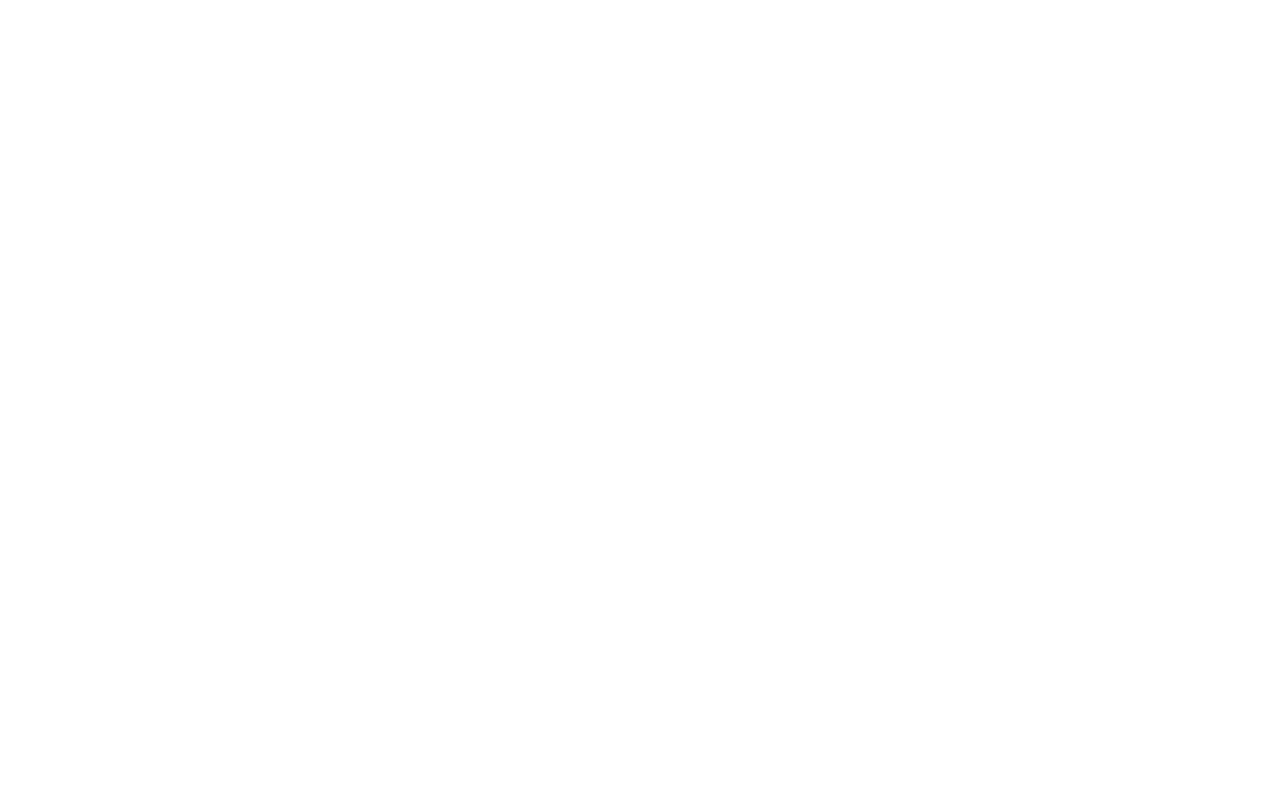
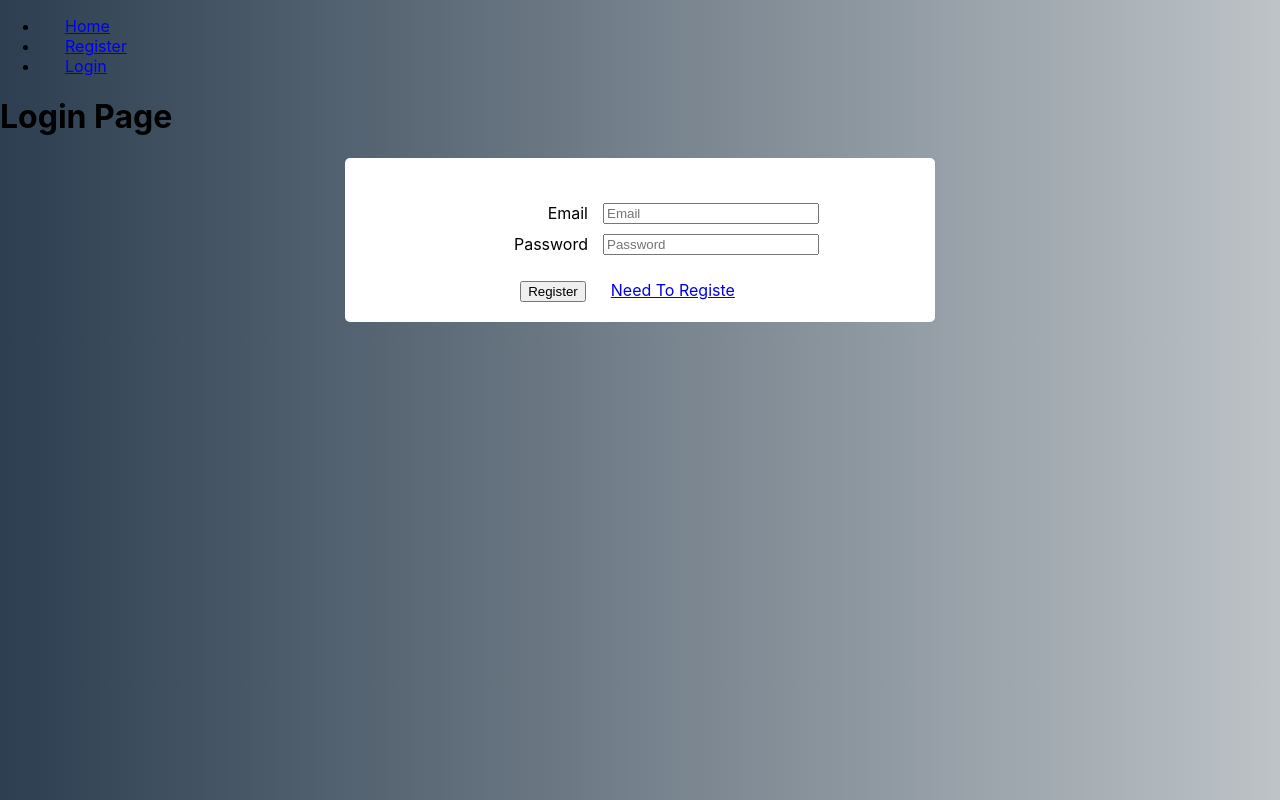
Before and after one commit to snipexx122/YALLA_PS, a React (Create React App) app in the folder yallaps/: page /login in a window 1280 px wide. Before the commit this address had no page. Built offline with nearby package versions, Linux system fonts and the light colour scheme.

Commit message:
good news no errors

```diff
--- a/yallaps/src/App.js
+++ b/yallaps/src/App.js
@@ -1,4 +1,4 @@
-import {  Routes, Route, Outlet } from 'react-router-dom';
+/*import {  Routes, Route, Outlet } from 'react-router-dom';
 import './App.css';
 import Home from './components/home';
 import Layout from './components/layout';
@@ -10,7 +10,9 @@
 function App() {
   return (
       <div>
+
           <Routes path="/" element={<Layout />}>
+
               <Route index element={<Home />} />
               <Route path="./components/registrationForm" element={<RegistrationForm />} />
               <Route path="./components/login" element={<Login />} />
@@ -21,4 +23,4 @@
 
 
 
-export default App;
+export default App;*/
--- a/yallaps/src/components/home.js
+++ b/yallaps/src/components/home.js
@@ -4,7 +4,7 @@
 
 const Home = () => {
     return (
-        <div>
+        <div name="home">
             <h1>Home</h1>
             <p>Welcome</p>
         </div>
--- a/yallaps/src/components/layout.js
+++ b/yallaps/src/components/layout.js
@@ -1,8 +1,8 @@
-import React from 'react';
+
 import './style.css';
-import RegistrationForm from './registrationForm';
-import Login from './login';
+
 import { Outlet, Link} from "react-router-dom";
+
 
 function Layout () {
     return (
@@ -14,10 +14,10 @@
                     <Link to="/">Home</Link>
                 </li>
                 <li>
-                    <Link to="registrationForm">Register</Link>
+                    <Link to="/registrationForm">Register</Link>
                 </li>
                 <li>
-                    <Link to="login">Login</Link>
+                    <Link to="/login">Login</Link>
                 </li>
                 </ul>
             </nav>
--- a/yallaps/src/components/login.js
+++ b/yallaps/src/components/login.js
@@ -16,10 +16,6 @@
         }
     }
 
-    function formValidate(){
-        return email.length>0&&password.length>0;
-    }
-
 
     function sayDone(){
         console.log("Done");
@@ -27,11 +23,13 @@
 
     return (
 
-        <div className="form">
+      <div name="login">
+            <h1>Login Page</h1>
+            <div  className="form">
                 <div className="form-body">
                 <div className="email">
                         <label className="form__label" for="email">Email </label>
-                    <input  type="tel" id="email" className="form__input" value={email} onChange = {(e) => handleInputChange(e)} placeholder="Email"/>
+                        <input  type="email" id="email" className="form__input" value={email} onChange = {(e) => handleInputChange(e)} placeholder="Email"/>
                     </div>
                     <div className="password">
                         <label className="form__label" for="password">Password </label>
@@ -39,8 +37,9 @@
                     </div>
                 </div>
                 <div class="footer">
-                <button disabled={!formValidate()} onClick={()=>sayDone()}  type="submit" class="btn">Register</button>
-                <a href="#">Need To Registed</a>
+                    <button onClick={()=>sayDone()}  type="submit" class="btn">Register</button>
+                    <a href="#">Need To Registe</a>
+                </div>
             </div>
       </div>
     );
--- a/yallaps/src/components/registrationForm.js
+++ b/yallaps/src/components/registrationForm.js
@@ -36,6 +36,8 @@
         console.log(firstName,lastName,email,phone,password,confirmPassword);
     }
     return(
+      <div name="registrationForm">
+            <h1>Registration Page</h1>
             <div className="form">
                 <div className="form-body">
                     <div className="username">
@@ -46,11 +48,11 @@
                         <label className="form__label" for="lastName">Last Name </label>
                         <input  type="text" name="" id="lastName" value={lastName}  className="form__input" onChange = {(e) => handleInputChange(e)} placeholder="LastName"/>
                     </div>
-                <div className="email">
+                    <div className="phone">
                         <label className="form__label" for="phone">Phone </label>
                         <input  type="tel" id="phone" className="form__input" value={phone} onChange = {(e) => handleInputChange(e)} placeholder="Phone"/>
                     </div>
-                <div className="phone">
+                    <div className="email">
                         <label className="form__label" for="email">Email </label>
                         <input  type="email" id="email" className="form__input" value={email} onChange = {(e) => handleInputChange(e)} placeholder="Email"/>
                     </div>
@@ -68,7 +70,7 @@
                     <a href="#">Already Registed</a>
                 </div>
             </div>
-
+      </div>
     )
 }
 
--- a/yallaps/src/index.js
+++ b/yallaps/src/index.js
@@ -1,13 +1,33 @@
 import React from 'react';
 import ReactDOM from 'react-dom/client';
 import './index.css';
-import App from './App';
 import reportWebVitals from './reportWebVitals';
-import { BrowserRouter as Router } from "react-router-dom";
+import { BrowserRouter, Routes, Route } from "react-router-dom";
+import RegistrationForm from './components/registrationForm';
+import Login from './components/login';
+import Home from './components/home';
+import Layout from './components/layout';
 
 
+export default function App(){
+  return (
+    <BrowserRouter>
+          <Routes>
+              <Route path="/" element={<Layout />}>
+                  <Route index element={<Home />} />
+                  <Route path="registrationForm" element={<RegistrationForm />} />
+                  <Route path="login" element={<Login />} />
+              </Route>
+          </Routes>
+    </BrowserRouter>
+  );
+}
 
 const root = ReactDOM.createRoot(document.getElementById('root'));
+root.render(<App />);
+
+/*
+
 
 root.render(
 
@@ -19,7 +39,7 @@
 
 
 
-
+*/
 
 
 // If you want to start measuring performance in your app, pass a function
```
Lines whose indentation alone changed are shown as unchanged.
